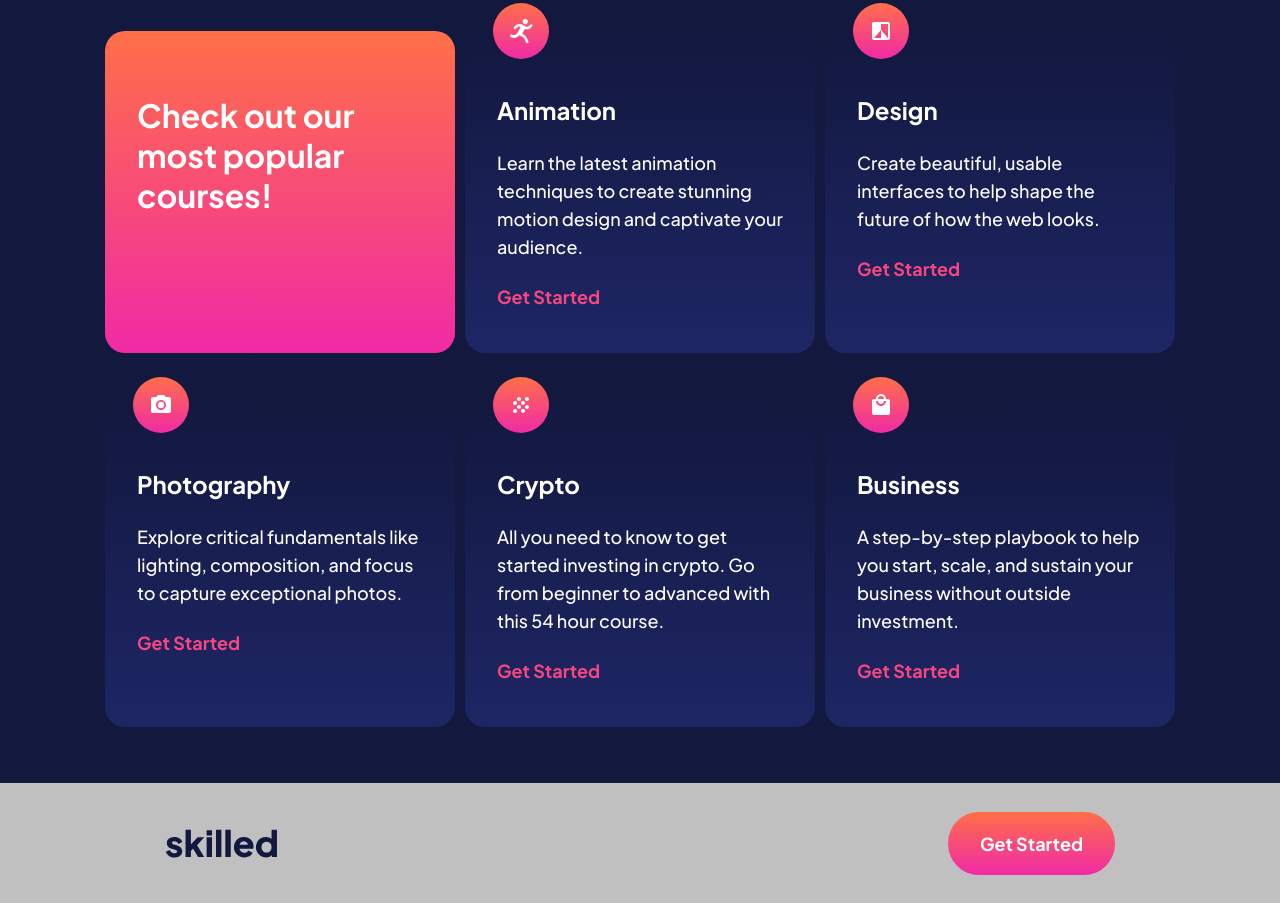
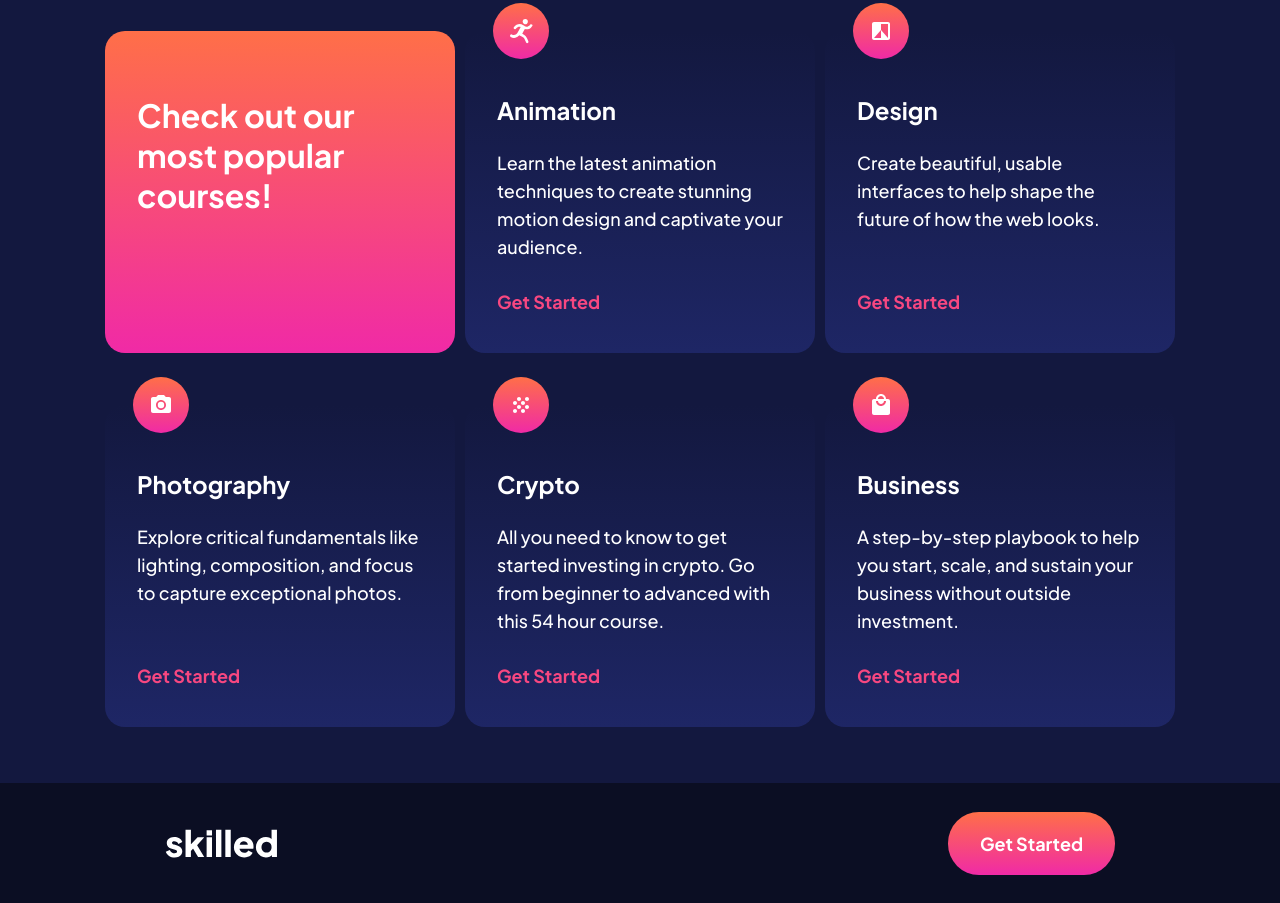
Before and after one commit to 72Dorifto/figma-4-Skilled, a plain HTML site: page index.html in a window 1280 px wide. Shown: the part 626-1529 px from the top of the page. Drawn offline with Linux system fonts and the light colour scheme.

Commit message:
first commit

```diff
--- a/footer.css
+++ b/footer.css
@@ -1,7 +1,7 @@
 footer{
     width: 100%;
     height: 120px;
-    background: silver;
+    background: #0b0e23;
     /* FLEX */
     display: flex;
     justify-content: space-between;
--- a/index.html
+++ b/index.html
@@ -58,9 +58,8 @@
         </div>
     </div>
     <footer>
-        <img src="images/logo-dark.svg" alt="">
+        <img src="images/logo-light.svg" alt="">
         <button>Get Started</button>
     </footer>
 </body>
-
 </html>
--- a/main.css
+++ b/main.css
@@ -34,7 +34,6 @@
 .six-divs>div * {
     margin-top: 24px;
 }
-
 /* LOGOES */
 .six-divs>div>img {
     position: absolute;
@@ -61,6 +60,8 @@
 
 /* BUTTONS INSIDE DIVS */
 .six-divs>div>button {
+    position: absolute;
+    bottom: 40px;
     background: transparent;
     color: #F74780;
     font-size: 18px;
```
